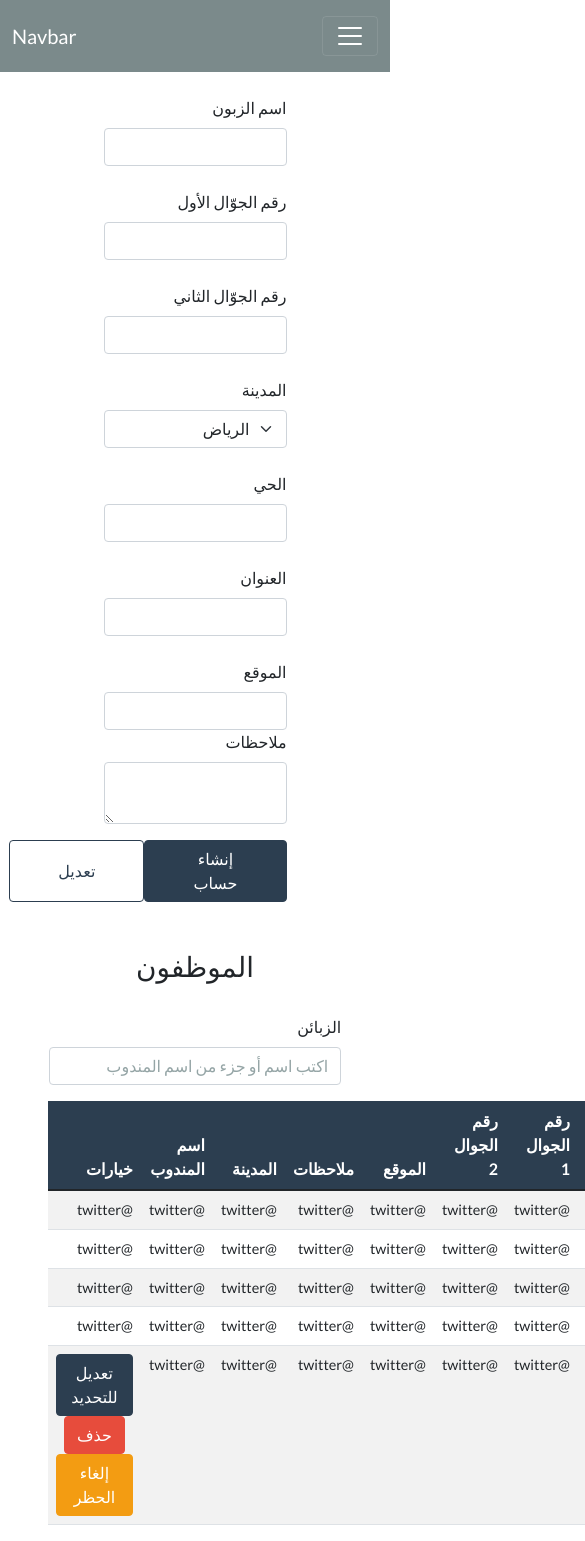
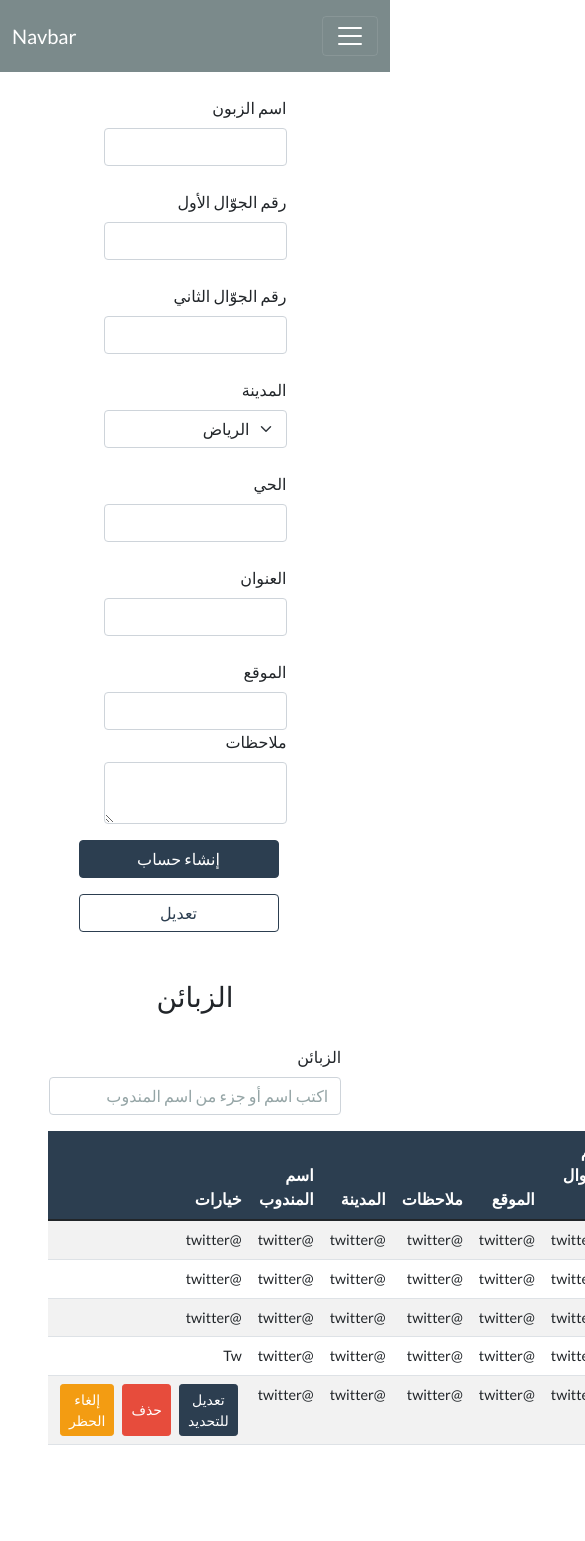
Before and after one commit to MoSaeedNahlous/SAR, a React (Vite) app in the folder sar-client/: page /management/add-customer in a window 390 px wide. Shown: the top 1541 px of the page, 585 px wide, since content can reach past the window. After the commit the page ends 1461 px from the top, so only its background shows below. Built offline with nearby package versions, Linux system fonts and the light colour scheme.

Commit message:
Responsiveness issues fixed

```diff
--- a/sar-client/src/components/ui/forms/addCustomer/AddCustomerForm.jsx
+++ b/sar-client/src/components/ui/forms/addCustomer/AddCustomerForm.jsx
@@ -93,12 +93,12 @@ const AddCustomerForm = () => {
           <label htmlFor='notes' className='form-label'>ملاحظات</label>
           <textarea className='form-control' type='text' name='notes'></textarea>
         </div>
-          <div className='d-flex justify-content-between'>
-            <button type='submit' className='btn btn-primary mt-3 px-5'>
+          <div>
+            <button type='submit' className='btn btn-primary mt-3 px-5 me-2' style={{width: '200px'}}>
               إنشاء حساب
             </button>
 
-            <button type='submit' className='btn btn-outline-primary mt-3 px-5'>
+            <button type='submit' className='btn btn-outline-primary mt-3 px-5 me-2' style={{width: '200px'}}>
               تعديل
             </button>
           </div>
--- a/sar-client/src/components/ui/tables/customers/Customer.jsx
+++ b/sar-client/src/components/ui/tables/customers/Customer.jsx
@@ -3,7 +3,7 @@ import React from 'react'
 const Customer = () => {
   return (
     <div>
-      <h2 className='text-center mt-5'>الموظفون</h2>
+      <h2 className='text-center mt-5'>الزبائن</h2>
       <div class='form-group w-75 mb-3 mx-auto' dir='rtl'>
         <label for='customers' class='form-label mt-4'>
           الزبائن
@@ -87,7 +87,9 @@ const Customer = () => {
           <td>@twitter</td>
           <td>@twitter</td>
           <td>@twitter</td>
-          <td>@twitter</td>
+          <td>
+              Tw
+          </td>
 
         </tr>
         <tr>
@@ -103,9 +105,12 @@ const Customer = () => {
           <td>@twitter</td>
 
           <td>
-              <button className='btn btn-primary'>تعديل للتحديد</button>
-              <button className='btn btn-danger mx-2'>حذف</button>
-              <button className='btn btn-warning'>إلغاء الحظر</button>
+            <div className='d-flex justify-content-around'>
+              <button className='btn btn-primary mx-1 btn-sm'>تعديل للتحديد</button>
+              <button className='btn btn-danger mx-1 btn-sm'>حذف</button>
+              <button className='btn btn-warning mx-1 btn-sm'>إلغاء الحظر</button>
+            </div>
+
 
           </td>
 
--- a/sar-client/src/components/ui/tables/emps/Emps.jsx
+++ b/sar-client/src/components/ui/tables/emps/Emps.jsx
@@ -77,7 +77,8 @@ const Emps = () => {
       </div>
 
       <div className='container-fluid px-5'>
-      <table className='table table-striped mx-auto' dir='rtl'>
+      <div className='table-responsive'>
+          <table className='table table-bordered table-striped mx-auto' dir='rtl'>
             <thead>
               <tr className='bg-primary text-white'>
                 <th scope='col'>ID</th>
@@ -103,13 +104,13 @@ const Emps = () => {
                     <td>{ emp.address1 }</td>
                     <td>{ emp.notes }</td>
               <td>
-              <button className='btn btn-primary mx-2'onClick={
+                  <button style={{width: '75px'}} className='btn btn-primary mx-2 my-1'onClick={
                                           () => {
                                               dispatch({ type: SET_CURRENT_EMP, payload: emp }),
                                             document.getElementById('root').scrollIntoView({behavior:'smooth'})
                                           } }
                                   >تعديل</button>
-              <button className='btn btn-danger'>حذف</button>
+                  <button style={{width: '75px'}} className='btn btn-danger mx-2'>حذف</button>
 
               </td>
 
@@ -120,6 +121,7 @@ const Emps = () => {
             </tbody>
           </table>
       </div>
+      </div>
 
     </div>
   );
```
Lines whose indentation alone changed are shown as unchanged.
